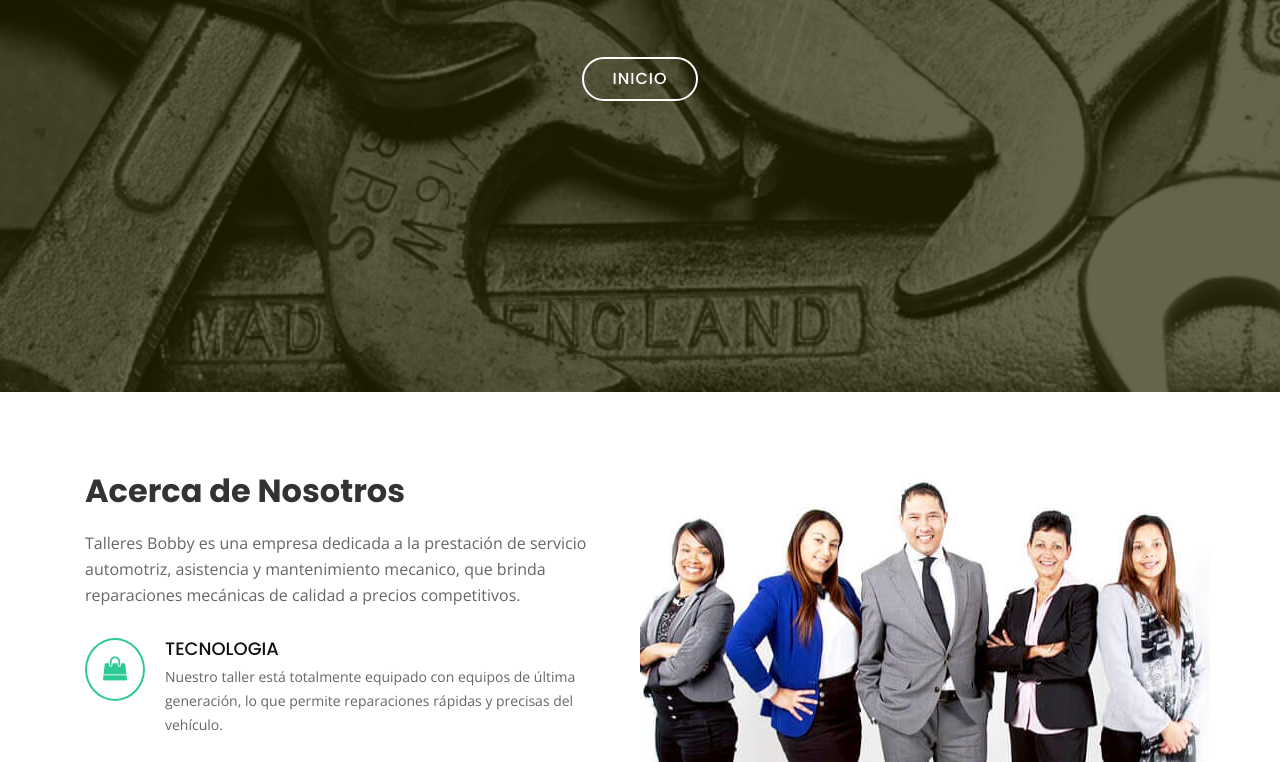
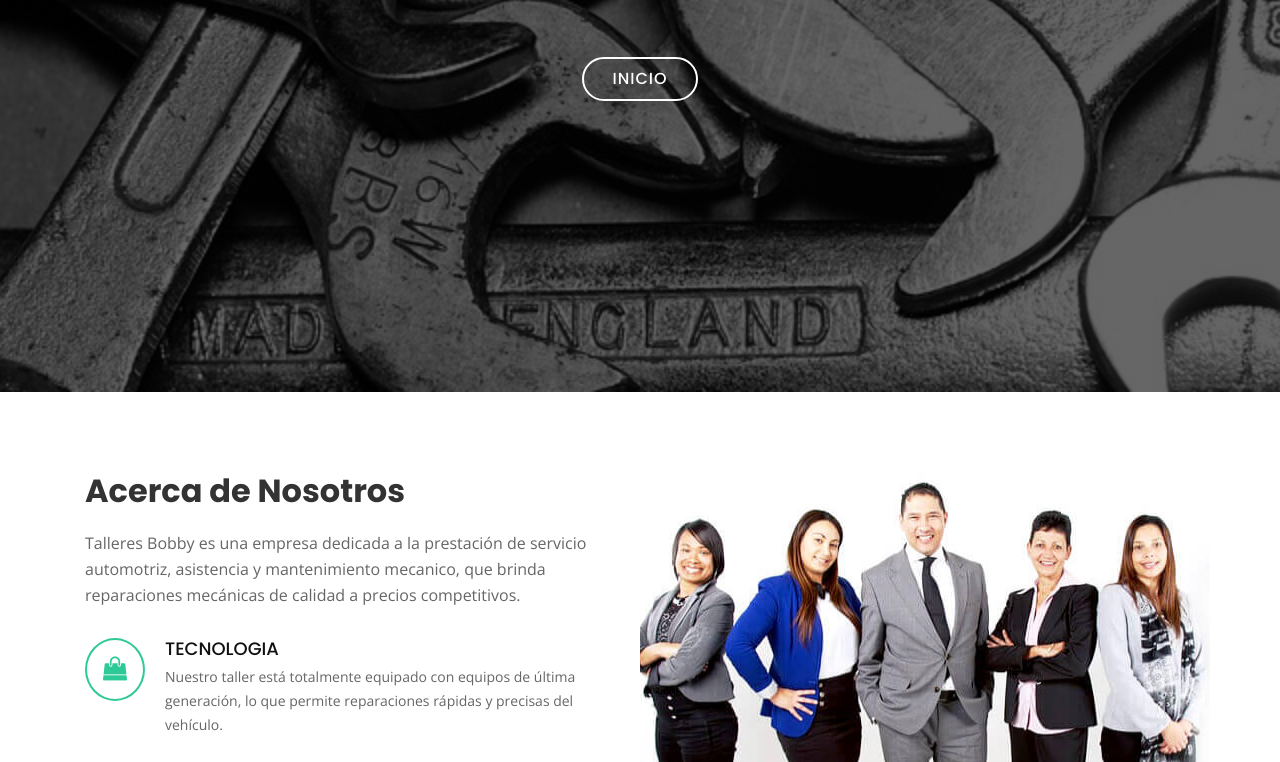
Before and after one commit to grupobobby/site, a plain HTML site: page index.html in a window 1280 px wide. Shown: the part 408-1170 px from the top of the page. Drawn offline with nearby package versions, Linux system fonts and the light colour scheme; some packages are replaced by stand-ins of ours.

Commit message:
Fixing background image

```diff
--- a/css/style.css
+++ b/css/style.css
@@ -138,7 +138,7 @@ h1, h2, h3, h4, h5, h6 {
 #hero {
   width: 100%;
   height: 100vh;
-  background: linear-gradient(45deg, rgb(255,255,0,0.25), rgb(255,255,0,0.25)), url("../img/hero-bg.jpg") center top no-repeat;
+  background: url("../img/hero-bg.jpg") center top no-repeat;
   background-size: cover;
   position: relative;
 }
```
